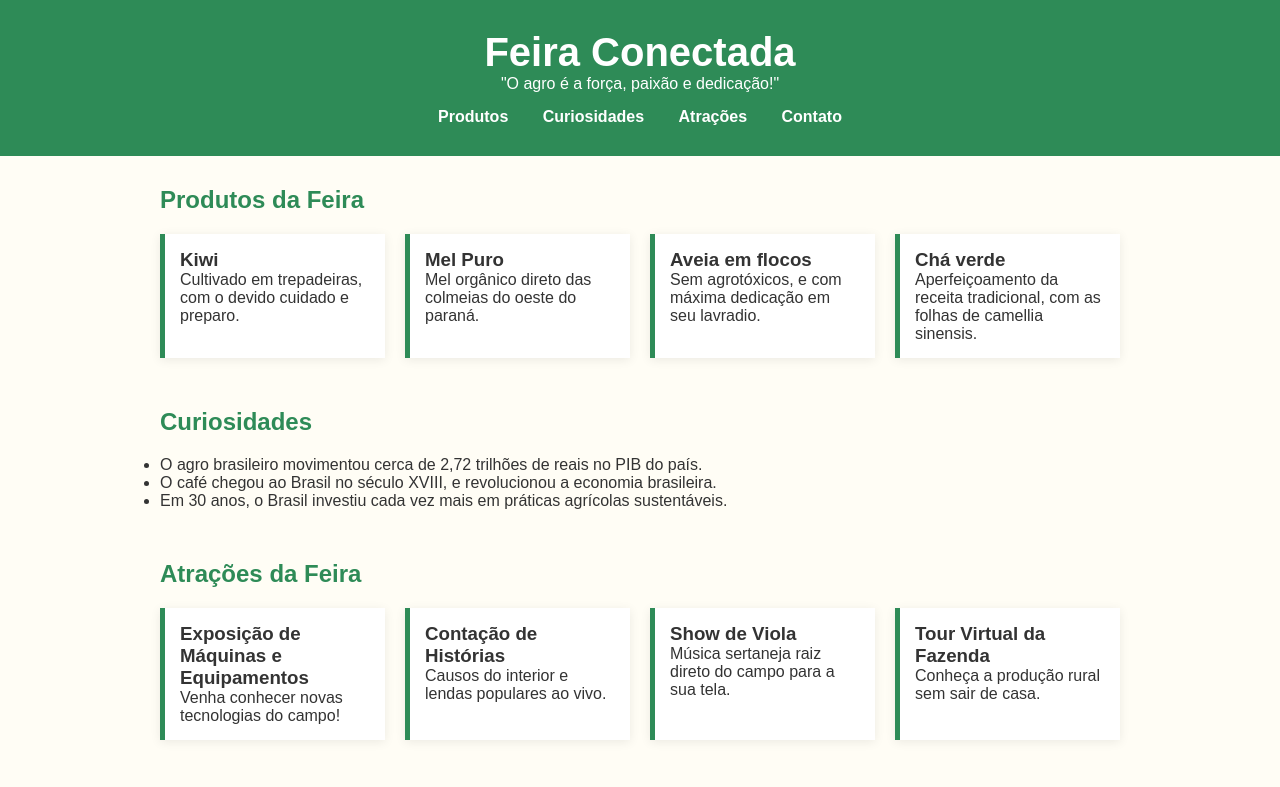
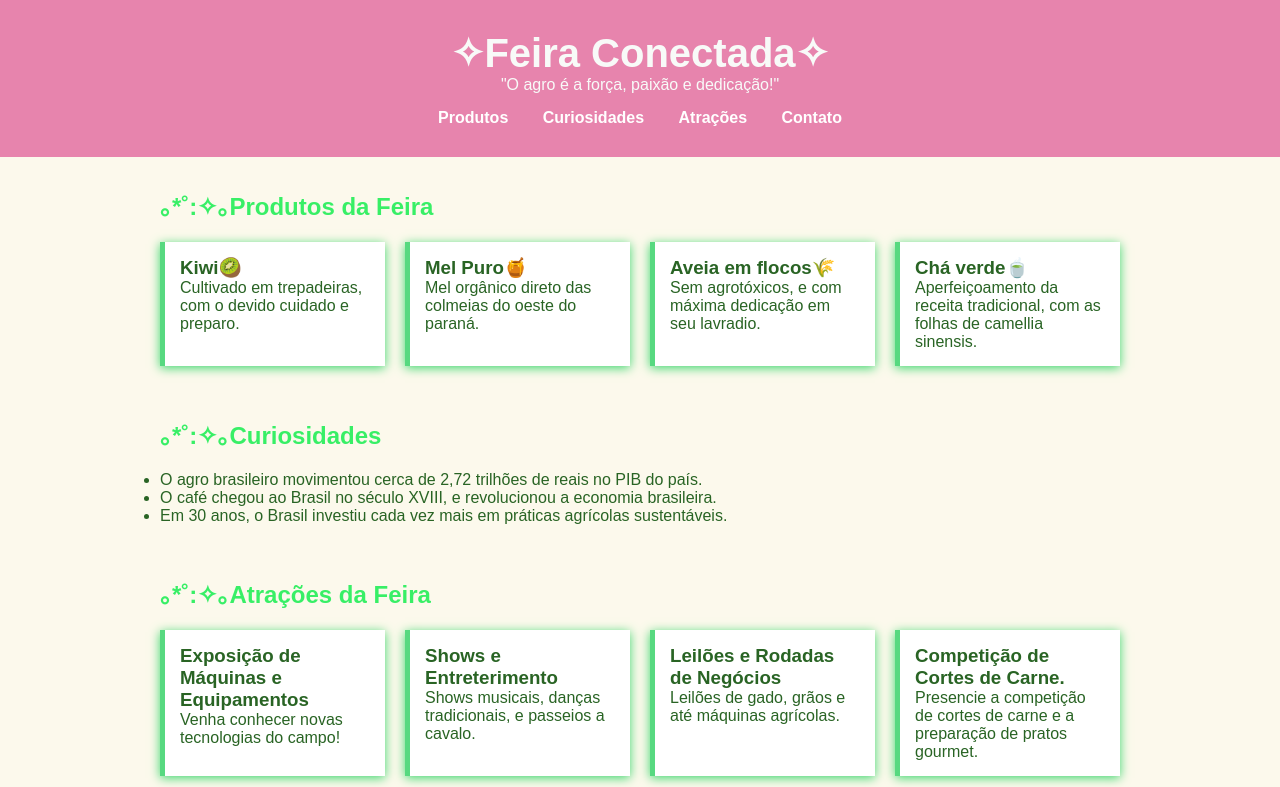
Before and after one commit to ALVESZM30/FEIRACONECTADA, a plain HTML site: page index.html in a window 1280 px wide. Shown: the top 787 px of the page. Drawn offline with Linux system fonts and the light colour scheme.

Commit message:
Add files via upload

```diff
--- a/index.html
+++ b/index.html
@@ -8,7 +8,7 @@
 </head>
 <body>
 <header>
-<h1> Feira Conectada </h1>
+<h1>✧Feira Conectada✧</h1>
 <p>"O agro é a força, paixão e dedicação!"</p>
 <nav>
 <ul>
@@ -23,29 +23,29 @@
 <main class="container">
 
 <section id="produtos" class="secao">
-<h2>Produtos da Feira </h2>
+<h2>｡*˚:✧｡Produtos da Feira </h2>
 <div class="grid">
 <div class="card">
-<h3>Kiwi</h3>
+<h3>Kiwi🥝</h3>
 <p>Cultivado em trepadeiras, com o devido cuidado e preparo.</p>
 </div>
 <div class="card">
-<h3>Mel Puro</h3>
+<h3>Mel Puro🍯</h3>
 <p>Mel orgânico direto das colmeias do oeste do paraná.</p>
 </div>
 <div class="card">
-<h3>Aveia em flocos</h3>
+<h3>Aveia em flocos🌾</h3>
 <p>Sem agrotóxicos, e com máxima dedicação em seu lavradio.</p>
 </div>
 <div class="card">
-<h3>Chá verde</h3>
+<h3>Chá verde🍵</h3>
 <p>Aperfeiçoamento da receita tradicional, com as folhas de camellia sinensis.</p>
 </div>
 </div>
 </section>
 
 <section id="curiosidades" class="secao">
-<h2>Curiosidades </h2>
+<h2>｡*˚:✧｡Curiosidades </h2>
 
 <ul>
 <li>O agro brasileiro movimentou cerca de 2,72 trilhões de reais no PIB do país.</li>
@@ -55,23 +55,23 @@
 </section>
 
 <section id="atracoes" class="secao">
-<h2>Atrações da Feira </h2>
+<h2>｡*˚:✧｡Atrações da Feira </h2>
 <div class="grid">
 <div class="card">
 <h3>Exposição de Máquinas e Equipamentos</h3>
 <p>Venha conhecer novas tecnologias do campo!</p>
 </div>
 <div class="card">
-<h3>Contação de Histórias</h3>
-<p>Causos do interior e lendas populares ao vivo.</p>
+<h3>Shows e Entreterimento</h3>
+<p>Shows musicais, danças tradicionais, e passeios a cavalo.</p>
 </div>
 <div class="card">
-<h3>Show de Viola</h3>
-<p>Música sertaneja raiz direto do campo para a sua tela.</p>
+<h3>Leilões e Rodadas de Negócios</h3>
+<p>Leilões de gado, grãos e até máquinas agrícolas.</p>
 </div>
 <div class="card">
-<h3>Tour Virtual da Fazenda</h3>
-<p>Conheça a produção rural sem sair de casa.</p>
+<h3>Competição de Cortes de Carne.</h3>
+<p>Presencie a competição de cortes de carne e a preparação de pratos gourmet.</p>
 </div>
 
 </div>
--- a/style.css
+++ b/style.css
@@ -7,13 +7,13 @@ box-sizing: border-box;
 
 body {
 font-family: 'Arial', sans-serif;
-background-color: #fffdf5;
-color: #333;
+background-color: #fcf9ec;
+color: #296424;
 }
 
 header {
-background-color: #2e8b57;
-color: white;
+background-color: hsl(335, 67%, 71%);
+color: rgb(248, 250, 248);
 text-align: center;
 padding: 30px 20px;
 }
@@ -50,7 +50,7 @@ margin-bottom: 50px;
 }
 
 .secao h2 {
-color: #2e8b57;
+color: #38ef66;
 margin-bottom: 20px;
 }
 
@@ -64,8 +64,8 @@ gap: 20px;
 .card {
 background-color: #ffffff;
 padding: 15px;
-border-left: 5px solid #2e8b57;
-box-shadow: 0 2px 10px rgba(0, 0, 0, 0.08);
+border-left: 5px solid #57d980;
+box-shadow: 0 2px 10px rgb(60, 214, 109);
 transition: transform 0.3s;
 }
 
```
